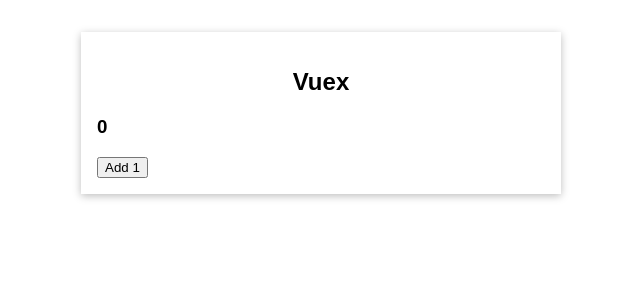
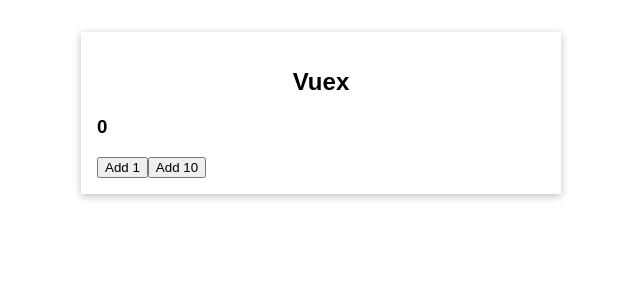
Before and after one commit to ManuelBlaze/Vuex, a Vue app: page / in a window 1280 px wide. Shown: the top 300 px of the page, without its empty margins (319-959 px from the left). Built offline with nearby package versions, Linux system fonts and the light colour scheme.

Commit message:
Mutations with payloads

```diff
--- a/src/App.vue
+++ b/src/App.vue
@@ -2,6 +2,7 @@
   <base-container title="Vuex">
     <the-counter />
     <button @click="addOne">Add 1</button>
+    <button @click="increase(10)">Add 10</button>
   </base-container>
 </template>
 
@@ -17,6 +18,10 @@
   methods: {
     addOne() {
       this.$store.commit('addOne');
+    },
+    increase(value) {
+      // this.$store.commit('increase', { value });
+      this.$store.commit({ type: 'increase', value });
     },
   },
 };
--- a/src/store.js
+++ b/src/store.js
@@ -10,5 +10,8 @@
     addOne(state) {
       state.counter++;
     },
+    increase(state, { value }) {
+      state.counter = state.counter + value;
+    },
   },
 });
```
